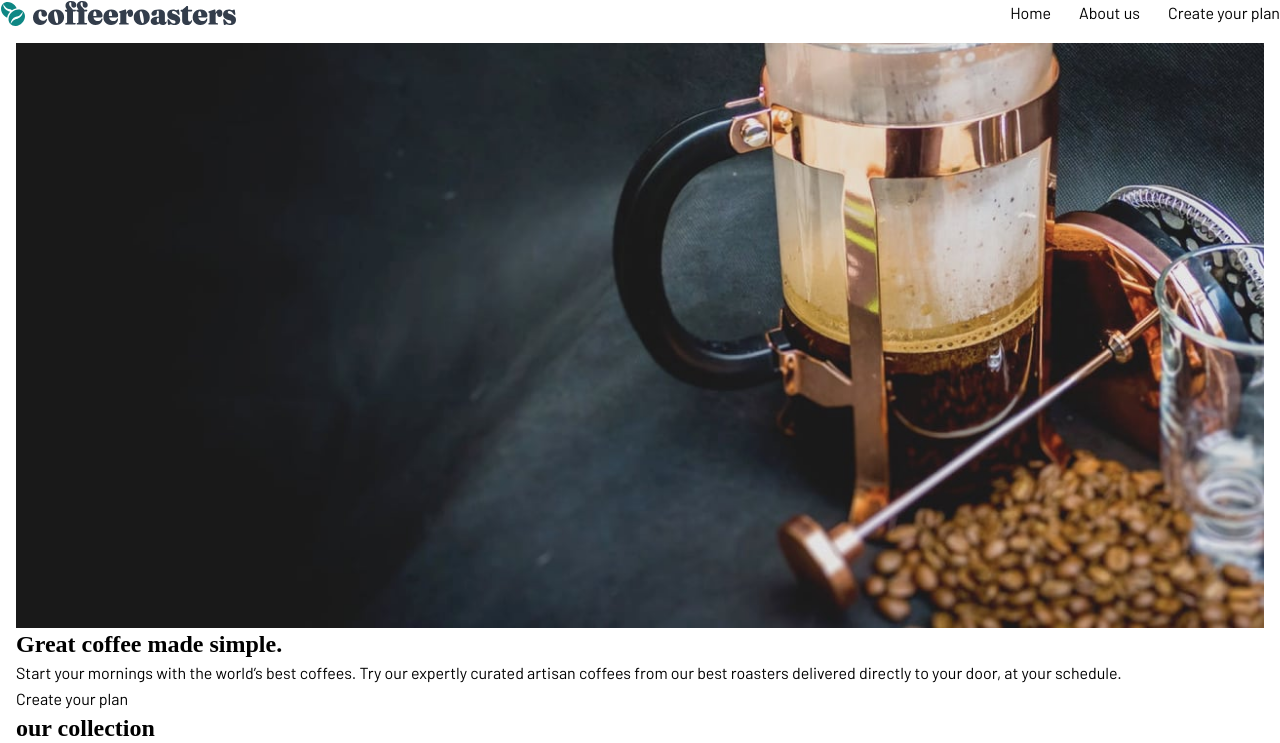
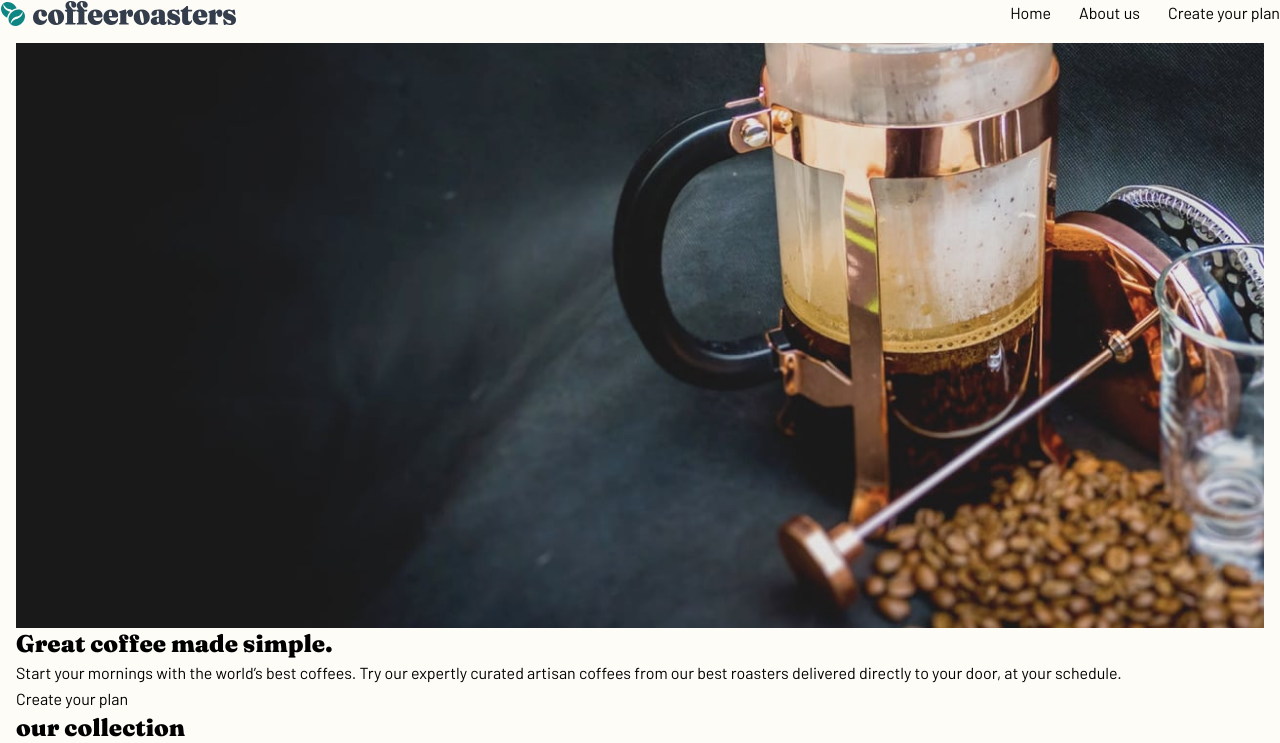
Before and after one commit to Dudeldups/FM-coffeeroasters, a React (Vite) app: page / in a window 1280 px wide. Shown: the top 743 px of the page. Built offline with nearby package versions, Linux system fonts and the light colour scheme.

Commit message:
added body bg, fixed link text colors

```diff
--- a/src/index.css
+++ b/src/index.css
@@ -25,7 +25,7 @@
 
 @layer base {
   body {
-    @apply font-barlow text-base font-normal leading-[1.625rem];
+    @apply bg-custom-light-cream font-barlow text-base font-normal leading-[1.625rem];
   }
 
   h1,
--- a/tailwind.config.js
+++ b/tailwind.config.js
@@ -19,11 +19,12 @@ export default {
           "pale-orange": "#FDD6BA",
           "light-cream": "#FEFCF7",
           grey: "#83888F",
+          "light-grey": "#B7C0CE",
         },
       },
       fontFamily: {
         barlow: ["Barlow", "sans-serif"],
-        fraunces: ["Faunces", "serif"],
+        fraunces: ["Fraunces", "serif"],
       },
     },
   },
```
